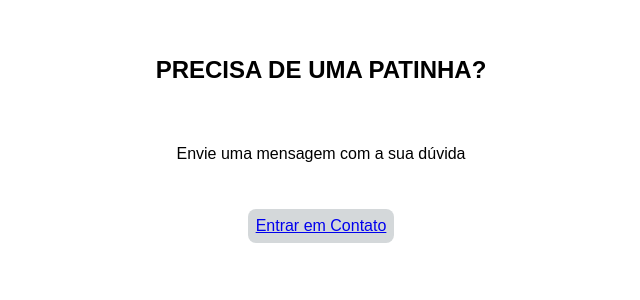
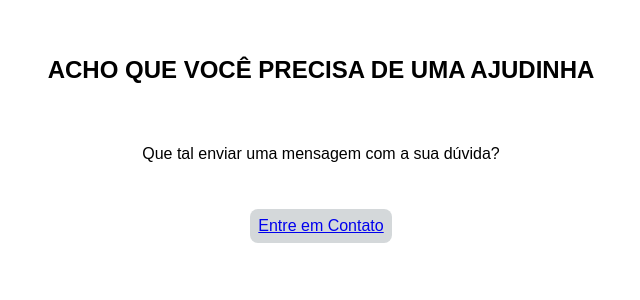
Before and after one commit to biaTrivNic/formulario-contatos-cakephp-admin, a CakePHP app: the page made by www/app/View/Messages/index.ctp in a window 1280 px wide. Shown: the top 300 px of the page, without its empty margins (319-959 px from the left). Run offline with PHP 8.4 and a stand-in for CakePHP, Linux system fonts and the light colour scheme; the template is opened without the code that fills it, so the values that code supplies are empty; some libraries are stand-ins or nearby versions.

Commit message:
alterando views

```diff
--- a/www/app/View/Messages/add.ctp
+++ b/www/app/View/Messages/add.ctp
@@ -10,8 +10,10 @@
 
 <body>
     <div class="content_contato">
-        <h1 class='title'>Envie sua mensagem</h1>
-        <h2 class="subtitle">Sou todo ouvidos!</h2>
+        <div class="text_container">
+            <h1 class='title'>Envie sua mensagem</h1>
+            <h2 class="subtitle">Queremos saber quais são as suas dúvidas</h2>
+        </div>
         <div class="form_container">
             <?php
             echo $this->Form->create('Message');
--- a/www/app/View/Messages/index.ctp
+++ b/www/app/View/Messages/index.ctp
@@ -11,10 +11,10 @@
 
 <body>
     <div class="content_container">
-        <h1 class="title">PRECISA DE UMA PATINHA?</h1>
-        <h2 class="subtitle">Envie uma mensagem com a sua dúvida</h2>
-         <?php echo $this->Html->link(
-            'Entrar em Contato',
+        <h1 class="title">ACHO QUE VOCÊ PRECISA DE UMA AJUDINHA</h1>
+        <h2 class="subtitle">Que tal enviar uma mensagem com a sua dúvida?</h2>
+        <?php echo $this->Html->link(
+            'Entre em Contato',
             array('controller' => 'messages', 'action' => 'add'),
             array('class'=>'btn')
         ); ?>
```
Also changed, not shown: www/app/View/Layouts/default.ctp (+4 -3 lines).
